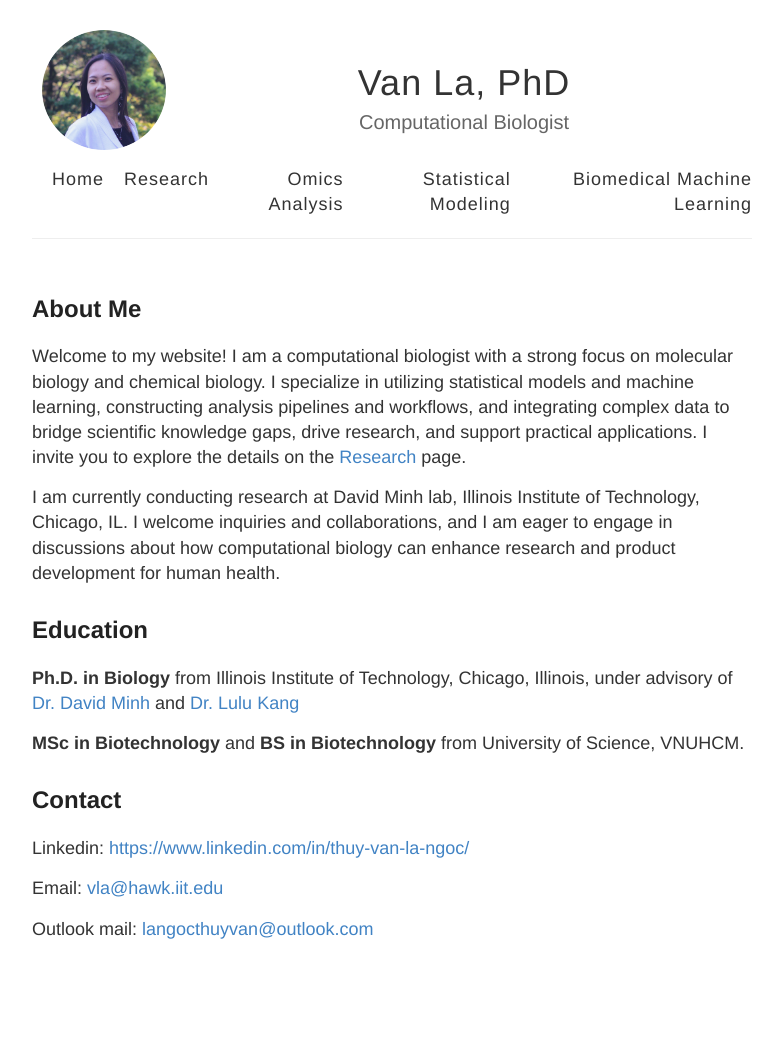
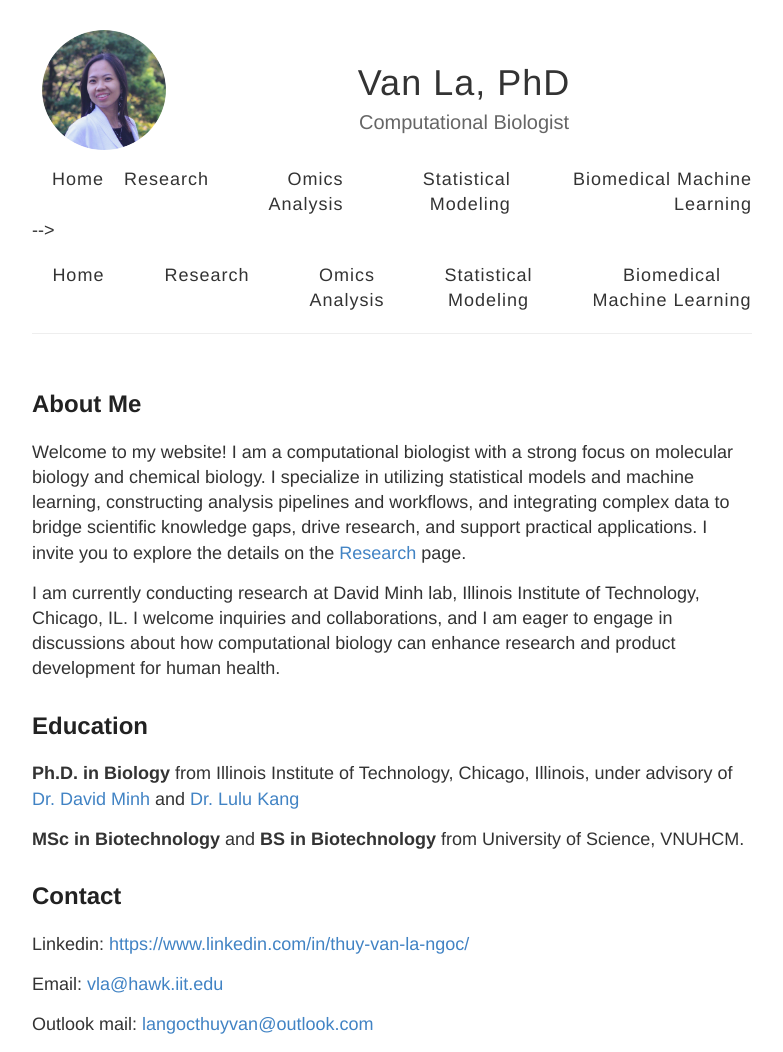
Before and after one commit to vanngocthuyla/vanngocthuyla.github.io, a Jekyll site: the page built from index.md, in a window 1280 px wide. Shown: the whole page, without its empty margins (248-1031 px from the left). Built offline with Jekyll 4.4.1, drawn with Linux system fonts in a browser that asks for light colours; before the commit the page ends 957 px from its top, so only the background shows below that.

Commit message:
Update default.html

```diff
--- a/_layouts/default.html
+++ b/_layouts/default.html
@@ -61,13 +61,22 @@
             </div>
           </div>
 
-          <!-- Navigation outside the info box -->
+<!--           <!-- Navigation outside the info box -->
           <nav style="margin-top: 20px; text-align: center; display: flex; justify-content: center;">
             <a href="{{ site.url }}" style="center: 20px;">Home</a>
             <a href="{{ site.url }}/research" style="center: 20px;">Research</a>
             <a href="{{ site.url }}/omics" style="center: 20px;">Omics Analysis</a>
             <a href="{{ site.url }}/modeling" style="center: 20px;">Statistical Modeling</a>
             <a href="{{ site.url }}/machine_learning" style="center: 20px;">Biomedical Machine Learning</a>
+          </nav> -->
+
+          <!-- Navigation outside the info box -->
+          <nav style="margin-top: 20px; text-align: center; display: flex; justify-content: center; gap: 40px;">
+            <a href="{{ site.url }}" style="text-align: center;">Home</a>
+            <a href="{{ site.url }}/research" style="text-align: center;">Research</a>
+            <a href="{{ site.url }}/omics" style="text-align: center;">Omics<br>Analysis</a>
+            <a href="{{ site.url }}/modeling" style="text-align: center;">Statistical<br>Modeling</a>
+            <a href="{{ site.url }}/machine_learning" style="text-align: center;">Biomedical<br>Machine Learning</a>
           </nav>
         </header>
       </div>
```
